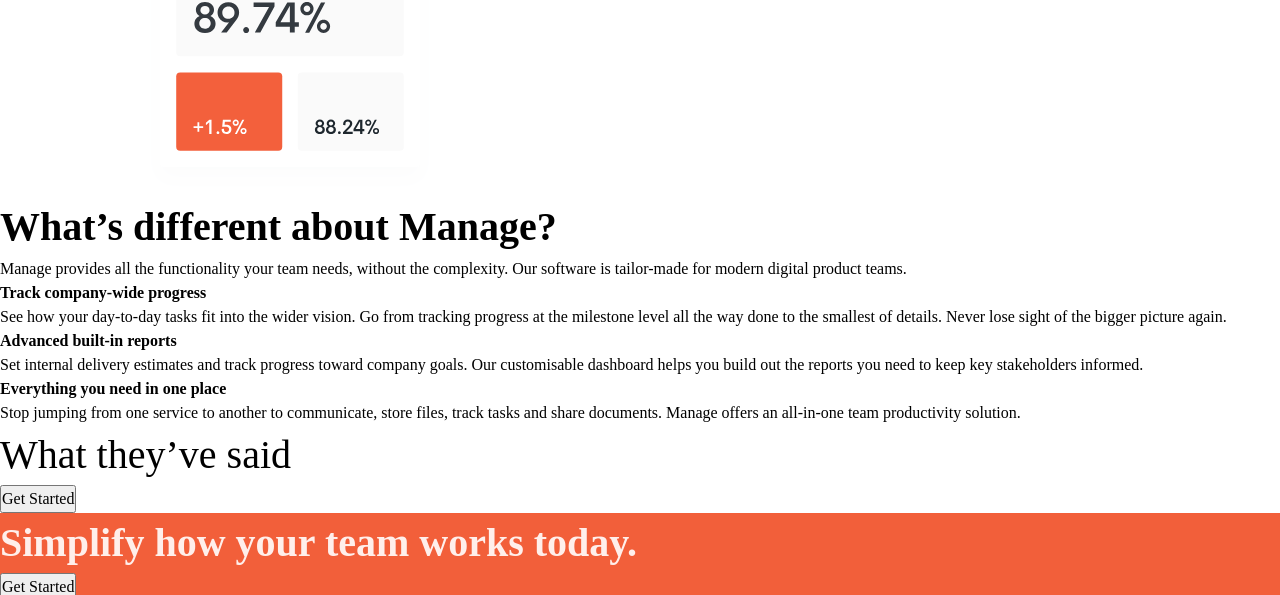
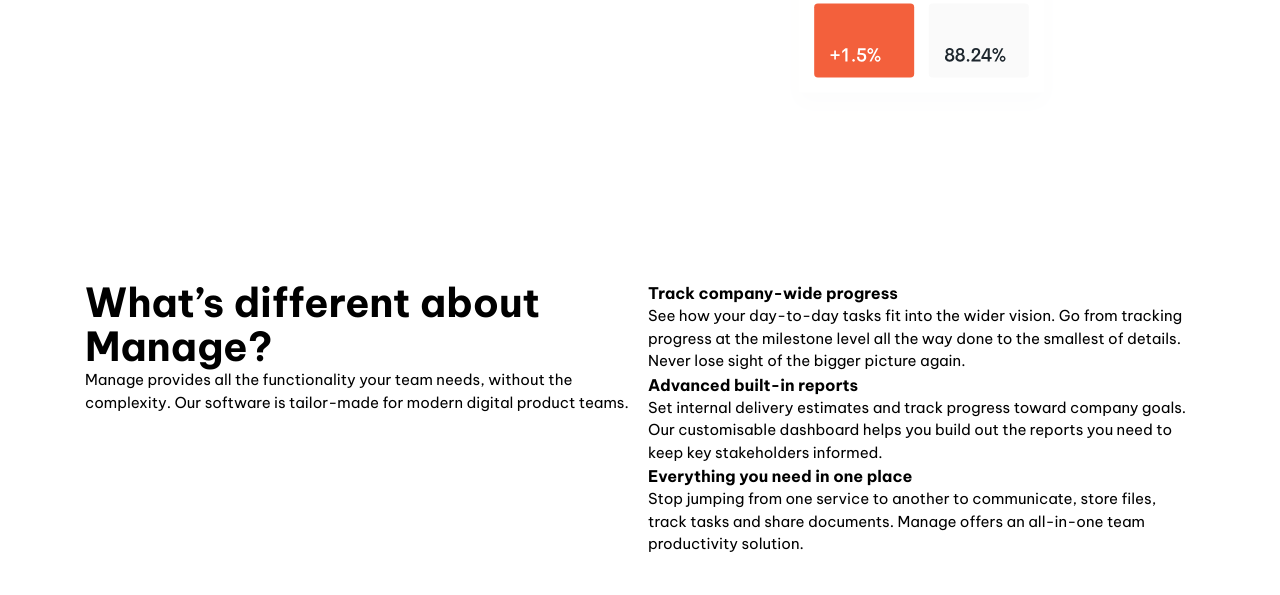
Before and after one commit to ViktorijaMart/manage-landing-page, a website built with Vite: page index.html in a window 1280 px wide. Shown: the part 636-1231 px from the top of the page. Built offline with nearby package versions, Linux system fonts and the light colour scheme.

Commit message:
css for padding, container, even-columns

```diff
--- a/index.html
+++ b/index.html
@@ -40,7 +40,7 @@
     </header>
 
     <main>
-      <section>
+      <section class="padding-block-900">
         <div class="container">
           <div class="even-columns">
             <div>
@@ -60,7 +60,7 @@
         </div>
       </section>
 
-      <section>
+      <section class="padding-block-900">
         <div class="container">
           <div class="even-columns">
             <div>
@@ -108,14 +108,14 @@
         </div>
       </section>
 
-      <section class="carousel">
-        <h2 class="fs-secondary-heading">What they’ve said</h2>
+      <section class="carousel | padding-block-700">
+        <h2 class="fs-secondary-heading fw-bold">What they’ve said</h2>
         <!--Carousel here-->
         <button class="button">Get Started</button>
       </section>
 
       <!-- here in class | is used to separate visually component class from utility classes -->
-      <section class="cta | bg-accent-400 text-accent-100">
+      <section class="cta | padding-block-700 bg-accent-400 text-neutral-100">
         <div class="container">
           <div class="even-columns">
             <div>
@@ -131,7 +131,7 @@
       </section>
     </main>
 
-    <footer class="bg-neutral-100 text-accent-100">
+    <footer class="padding-block-700 bg-neutral-900 text-neutral-100">
       <div class="container">
         <div class="even-columns">
           <div class="">
--- a/style.css
+++ b/style.css
@@ -1,11 +1,13 @@
 :root {
+  --clr-accent-500: hsl(12, 60%, 45%);
   --clr-accent-400: hsl(12, 88%, 59%);
+  --clr-accent-300: hsl(12, 88%, 75%);
   --clr-accent-100: hsl(13, 100%, 96%);
 
   --clr-primary-400: hsl(228, 39%, 23%);
 
-  --clr-neutral-100: hsl(232, 12%, 13%);
-  --clr-neutral-900: hsl(0, 0%, 0%);
+  --clr-neutral-900: hsl(232, 12%, 13%);
+  --clr-neutral-100: hsl(0, 0%, 100%);
 
   --ff-primary: "Be Vietnam Pro", sans-serif;
 
@@ -30,6 +32,16 @@
   --fs-secondary-heading: var(--fs-700);
   --fs-nav: var(--fs-500);
   --fs-button: var(--fs-300);
+
+  --size-100: 0.25rem;
+  --size-200: 0.5rem;
+  --size-300: 0.75rem;
+  --size-400: 1rem;
+  --size-500: 1.5rem;
+  --size-600: 2rem;
+  --size-700: 3rem;
+  --size-800: 4rem;
+  --size-900: 5rem;
 }
 
 @media (min-width: 50em) {
@@ -156,9 +168,11 @@
 
 .fs-primary-heading {
   font-size: var(--fs-primary-heading);
+  line-height: 1.1;
 }
 .fs-secondary-heading {
   font-size: var(--fs-secondary-heading);
+  line-height: 1.1;
 }
 
 /* The numbered ones doesn't change in media query */
@@ -175,3 +189,70 @@
 .fs-600 {
   font-size: var(--fs-600);
 }
+
+.padding-block-900 {
+  padding-block: var(--size-900);
+}
+
+.padding-block-700 {
+  padding-block: var(--size-700);
+}
+
+.container {
+  --max-width: 1110px;
+  --padding: 1rem;
+
+  width: min(var(--max-width), 100% - (var(--padding)) * 2);
+  margin-inline: auto;
+}
+
+.even-columns {
+  display: grid;
+  gap: 1rem;
+}
+
+@media (min-width: 50em) {
+  .even-columns {
+    grid-auto-flow: column;
+    grid-auto-columns: 1fr;
+  }
+}
+
+/* general styling */
+
+body {
+  font-size: var(--fs-body);
+  font-family: var(--ff-body);
+}
+
+/* button */
+.button {
+  cursor: pointer;
+  text-decoration: none;
+  border: 0;
+  border-radius: 100vmax;
+  padding: 1.25em 2.5em;
+  font-weight: var(--fw-bold);
+  font-size: var(--fs-button);
+  /* centers text */
+  line-height: 1;
+  color: var(--clr-neutral-100);
+  background-color: var(--clr-accent-400);
+  box-shadow: 0 1.125em 1em -1em var(--clr-accent-500);
+}
+
+.button[data-type="inverted"] {
+  color: var(--clr-accent-400);
+  background-color: var(--clr-neutral-100);
+}
+
+.button:hover,
+.button:focus-visible {
+  background-color: var(--clr-accent-300);
+}
+
+.button[data-type="inverted"]:hover,
+.button[data-type="inverted"]:focus-visible {
+  color: var(--clr-accent-300);
+  background-color: var(--clr-neutral-100);
+}
```
